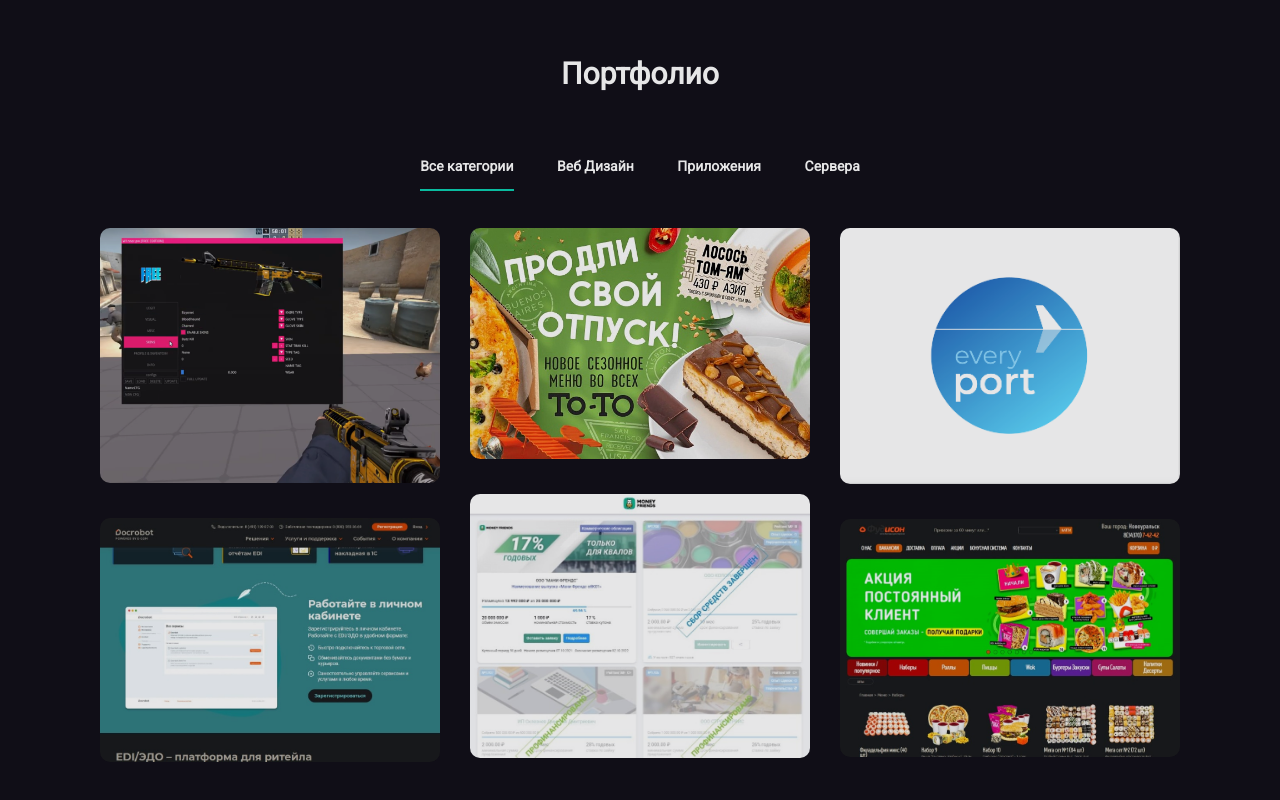
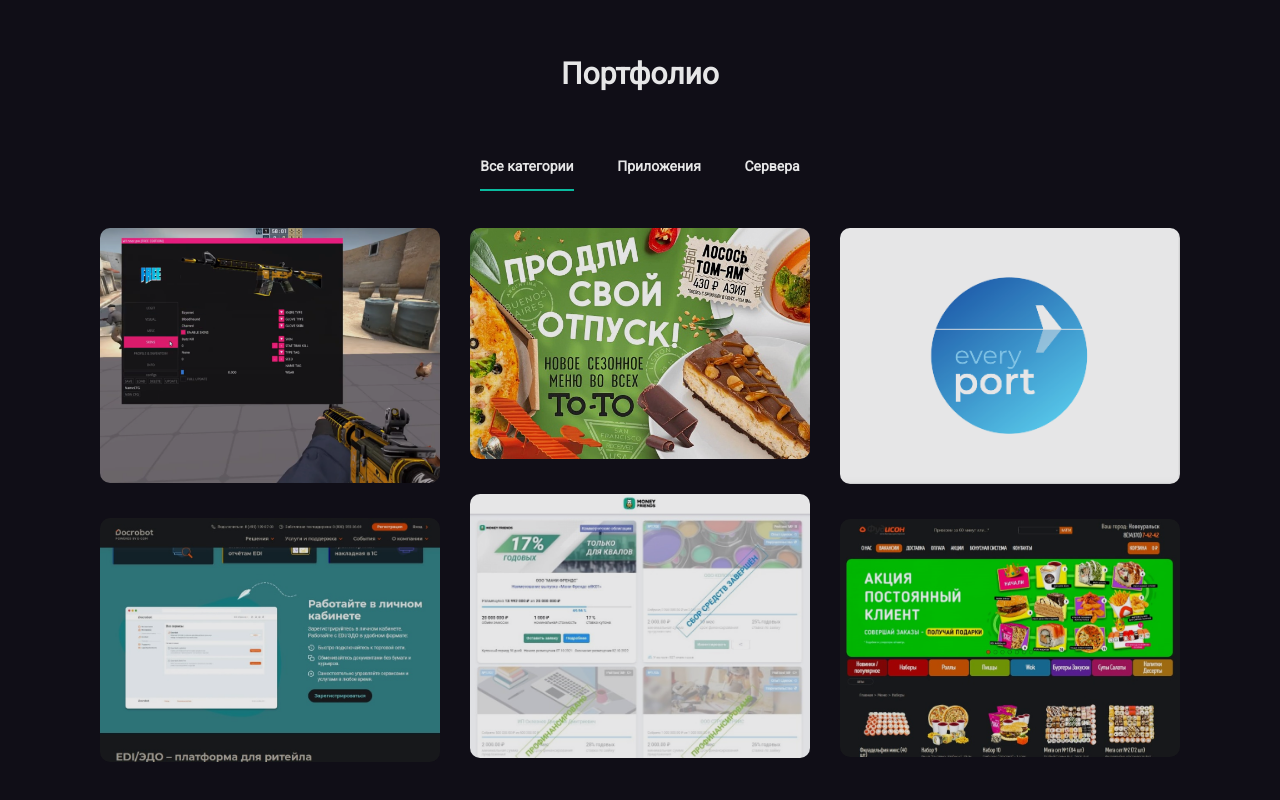
Before and after one commit to modeckrus/modeckrus.github.io, a plain HTML site: page index.html in a window 1280 px wide. Shown: the part 5443-6243 px from the top of the page. Drawn offline with Linux system fonts and the light colour scheme.

Commit message:
fix web disign

```diff
--- a/index.html
+++ b/index.html
@@ -547,8 +547,6 @@
                         <ul>
                             <li data-filter="*" class="current wow fadeInUp" data-wow-duration="0.8s"
                                 data-wow-delay="0.1s"> <span>Все категории</span></li>
-                            <li data-filter=".user-interface" class="wow fadeInUp" data-wow-duration="0.8s"
-                                data-wow-delay="0.2s"><span>Веб Дизайн</span></li>
                             <li data-filter=".app" class="wow fadeInUp" data-wow-duration="0.8s" data-wow-delay="0.3s">
                                 <span>Приложения</span>
                             </li>
```
